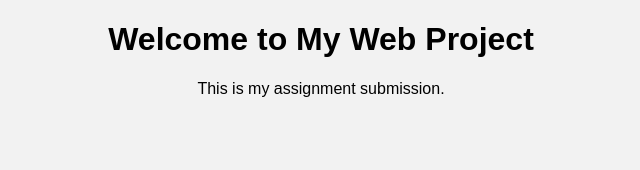
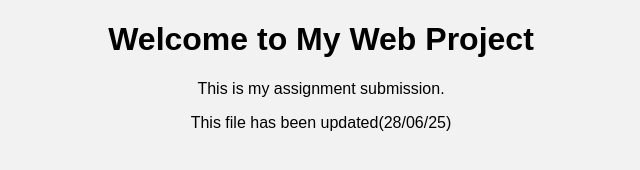
Before and after one commit to Maryam-stack54/SWE-4201-Assignment, a plain HTML site: page index.html in a window 1280 px wide. Shown: the whole page, without its empty margins (319-959 px from the left). Drawn offline with Linux system fonts and the light colour scheme.

Commit message:
Updated README and index.html

```diff
--- a/index.html
+++ b/index.html
@@ -7,5 +7,6 @@
 <body>
     <h1>Welcome to My Web Project</h1>
     <p>This is my assignment submission.</p>
+    <p>This file has been updated(28/06/25)</p>
 </body>
 </html>
```
